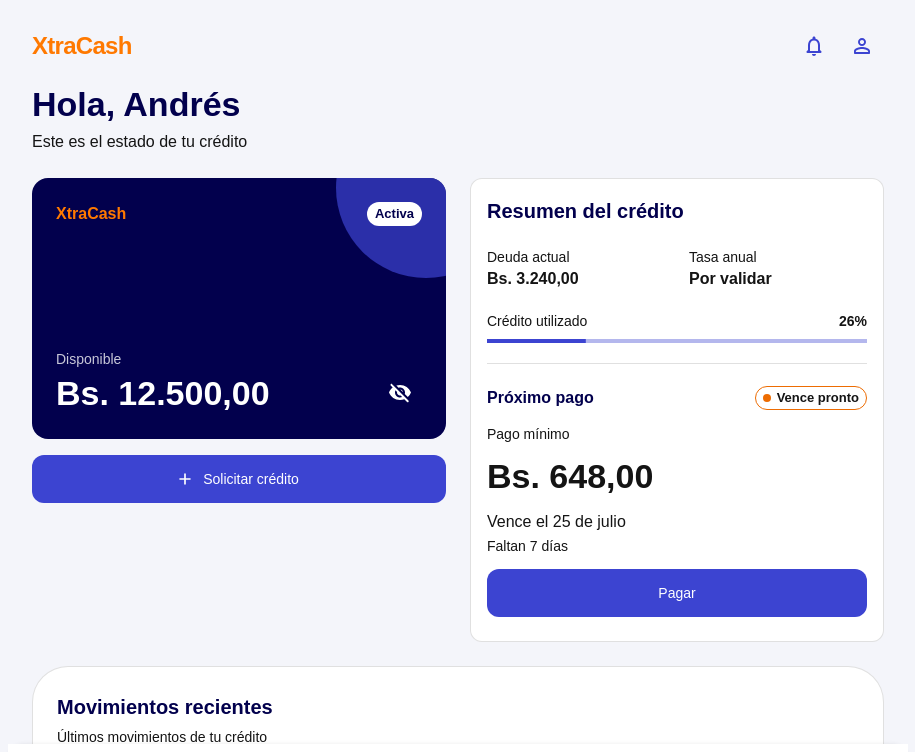
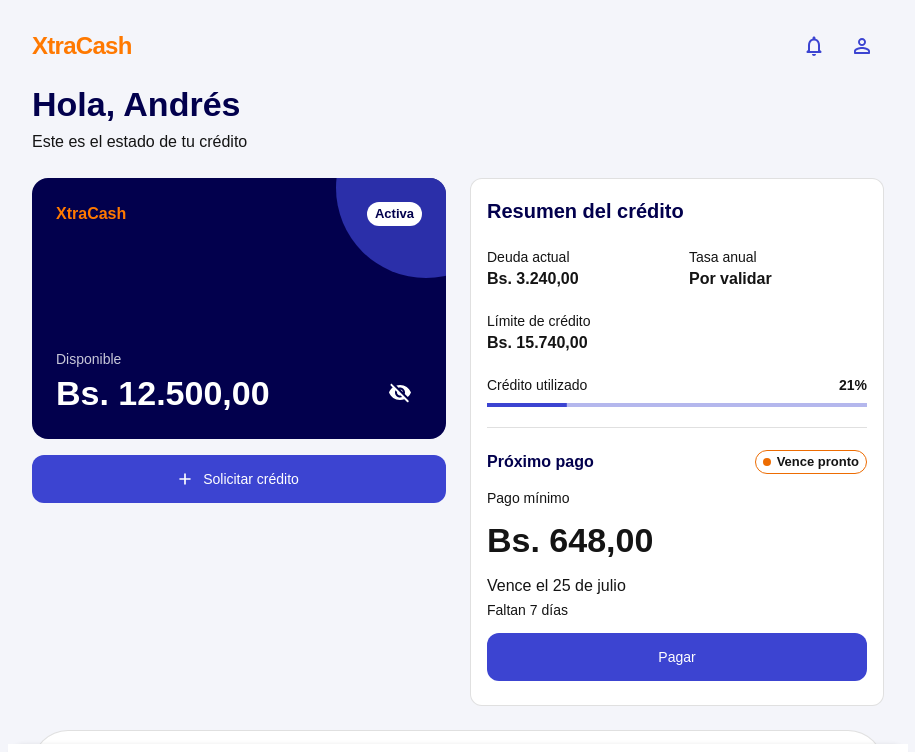
Before and after one commit to x8xIsanamix8x/xtracash, a Next.js app: page /home in a window 1280 px wide. Shown: the top 752 px of the page, without its empty margins (182-1097 px from the left). Built offline with nearby package versions, Linux system fonts and the light colour scheme; what @mui/material-nextjs would draw is missing.

Commit message:
feat: complete credit balance summary

```diff
--- a/src/features/home/components/CreditSummary.tsx
+++ b/src/features/home/components/CreditSummary.tsx
@@ -43,6 +43,7 @@
 }
 
 type CreditSummaryProps = Readonly<{
+  creditLimit: string;
   currentDebt: string;
   minimumPayment: string;
   dueDate: string;
@@ -53,6 +54,7 @@
 }>;
 
 export function CreditSummary({
+  creditLimit,
   currentDebt,
   minimumPayment,
   dueDate,
@@ -87,6 +89,11 @@
             </Box>
           </Stack>
 
+          <Box>
+            <Typography color="text.secondary" variant="body2">Límite de crédito</Typography>
+            <Typography sx={{ fontWeight: 700 }}>{creditLimit}</Typography>
+          </Box>
+
           <Stack spacing={1}>
             <Stack direction="row" sx={{ justifyContent: "space-between" }}>
               <Typography color="text.secondary" variant="body2">Crédito utilizado</Typography>
@@ -94,6 +101,7 @@
             </Stack>
             <LinearProgress
               aria-label="Crédito utilizado"
+              aria-valuenow={usedPercentage}
               aria-valuetext={`${usedPercentage} por ciento`}
               value={usedPercentage}
               variant="determinate"
--- a/src/features/home/mocks/home.ts
+++ b/src/features/home/mocks/home.ts
@@ -7,11 +7,12 @@
     available: "Bs. 12.500,00",
   },
   credit: {
+    creditLimit: "Bs. 15.740,00",
     currentDebt: "Bs. 3.240,00",
     minimumPayment: "Bs. 648,00",
     dueDate: "2026-07-25",
     dueDateLabel: "25 de julio",
-    usedPercentage: 26,
+    usedPercentage: 21,
     annualRate: "Por validar",
   },
   activity: [
```
